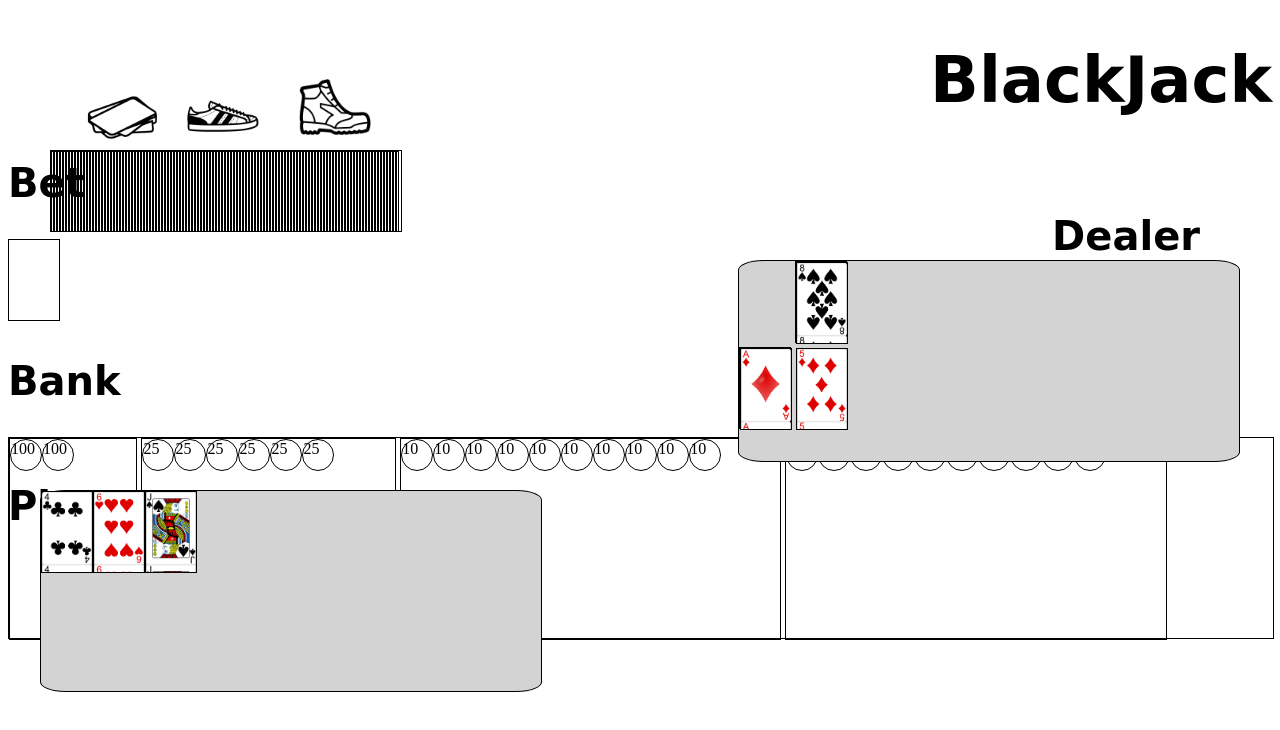
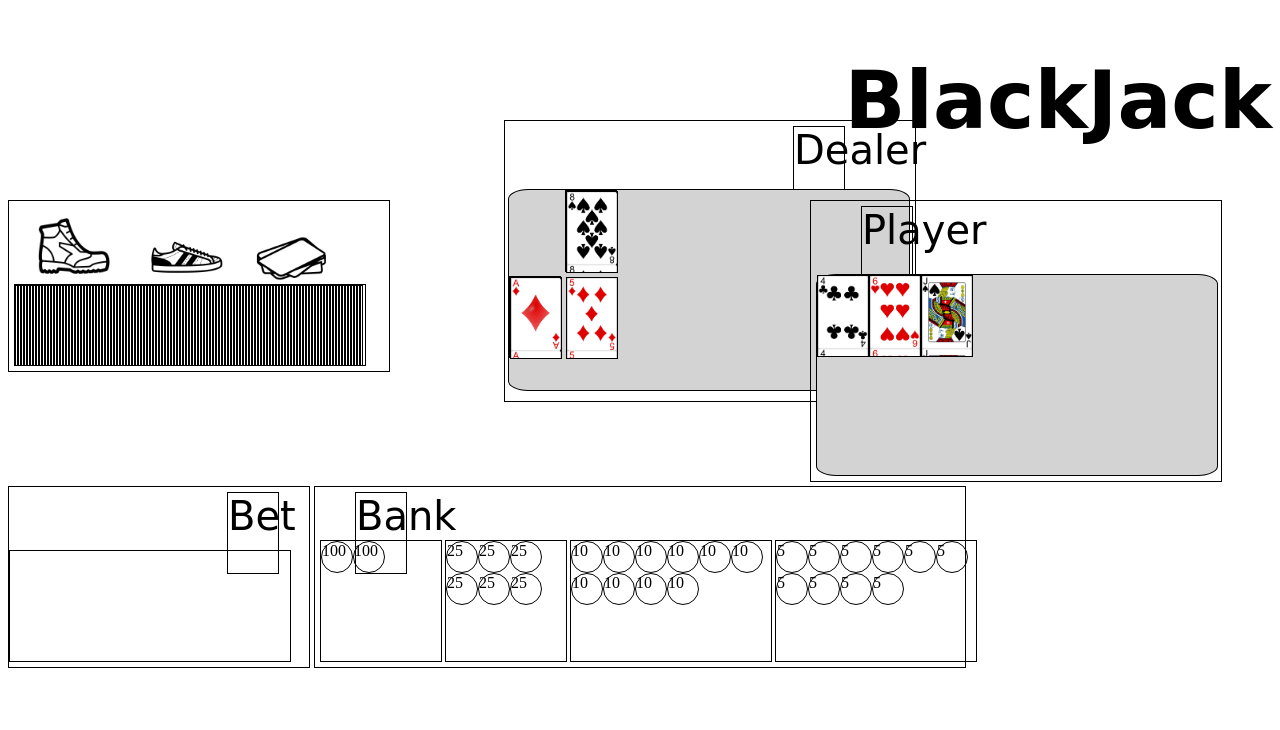
Before and after one commit to cardosi/cardosi.github.io, a plain HTML site: page index.html in a window 1280 px wide. Drawn offline with nearby package versions, Linux system fonts and the light colour scheme; a web font is replaced by a local one.

Commit message:
been working on styling, now I have all the elements in their relative position

```diff
--- a/index.html
+++ b/index.html
@@ -9,21 +9,29 @@
   </head>
   <body>
     <h1>BlackJack</h1>
+    <div id='shoeBox'>
       <img src='images/shoe.png' id='shoeImg' alt='Play With 6-Deck Shoe'>
       <img src='images/big_shoe.png' id='bigShoeImg' alt='Play With 8-Deck Shoe'>
       <img src='images/deck.png' id='deckImg' alt='Play With Single Deck'>
       <div id='shoe'></div>
-    <h2 id="dealer_head">Dealer</h2>
+    </div>
+    <div id='dealerBox'>
+      <div id="dealer_head">Dealer</div>
       <div id='dealer_hand'>
         <div id='dealer_down'></div>
         <div id='dealer_up'></div>
       </div>
-    <h2 id='player_head'>Player</h2>
+    </div>
+    <div id='playerBox'>
+      <div id='player_head'>Player</div>
       <div id='player_hand'></div>
-    <h2>Bet</h2>
+    </div>
+    <div id='betBox'>
+      <div id='bet_head'>Bet</div>
       <div id='bet'></div>
-    <h2>Bank</h2>
-    <div id='bank'>
+    </div>
+    <div id='bankBox'>
+    <div id='bank_head'>Bank</div>
       <div id='bank100'></div>
       <div id='bank25'></div>
       <div id='bank10'></div>
--- a/style.css
+++ b/style.css
@@ -1,7 +1,14 @@
+div {
+  height: 80px;
+  width: 50px;
+  border: 1px solid black;
+  display: inline-block;
+}
+
 h1 {
   text-align: right;
   font-family: 'Londrina Sketch', cursive;
-  font-size: 4em;
+  font-size: 5em;
 }
 
 h2 {
@@ -9,13 +16,22 @@ h2 {
   font-size: 2.5em;
 }
 
+/*SHOE ELEMENTS////////////////////////////////////////*/
+
+#shoeBox {
+  position: relative;
+  top: -110px;
+  width: 380px;
+  height: 170px;
+}
+
 #shoe {
   height: 80px;
   width: 350px;
   overflow: hidden;
   position: absolute;
-  top: 150px;
-  left: 50px;
+  bottom: 5px;
+  left: 5px;
 }
 
 
@@ -23,91 +39,148 @@ h2 {
   width: 80px;
   height: auto;
   position: absolute;
-  top: 67px;
-  left: 295px;
+  top: 5px;
+  left: 25px;
 }
 
 #shoeImg {
   width: 75px;
   height: auto;
   position: absolute;
-  top: 80px;
-  left: 185px;
+  top: 20px;
+  left: 140px;
 }
 
 #deckImg {
   width: 75px;
   height: auto;
   position: absolute;
-  top: 80px;
-  left: 85px;
+  top: 20px;
+  left: 245px;
 }
-
-#dealer_hand {
-  height: 200px;
-  width: 500px;
-  position: absolute;
-  right: 40px;
-  top: 260px;
-  background-color: lightgrey;
-  border-radius: 5%;
-}
-
-#dealer_head {
-  position: absolute;
-  top: 180px;
-  right: 80px;
-}
-
-#player_hand {
-  height: 200px;
-  width: 500px;
-  position: absolute;
-  left: 40px;
-  top: 490px;
-  background-color: lightgrey;
-  border-radius: 5%;
-}
-
-#player_head {
-  position: absolute;
-  top: 450px;
-
-}
-
-div {
-  height: 80px;
-  width: 50px;
-  border: 1px solid black;
-  display: inline-block;
-}
-
 
 .shoeCard {
   height: 80px;
   width: 1px;
 }
 
-#bank {
+/*/////////////////////////////////////////////////////////*/
+/*Dealer Elements//////////////////////////////////////////*/
+#dealerBox {
+  position: relative;
+  width: 410px;
+  height: 280px;
+  top: -80px;
+  right: -110px;
+}
+
+#dealer_head {
+  position: absolute;
+  top: 5px;
+  right: 70px;
+  font-family: 'Londrina Sketch', cursive;
+  font-size: 2.5em;
+}
+
+#dealer_hand {
   height: 200px;
-  width: 100%;
+  width: 400px;
+  position: absolute;
+  right: 5px;
+  bottom: 10px;
+  background-color: lightgrey;
+  border-radius: 5%;
+}
+/*/////////////////////////////////////////////////////////*/
+/*Player Elements//////////////////////////////////////////*/
+#playerBox {
+  position: relative;
+  height: 280px;
+  width: 410px;
+}
+
+#player_head {
+  position: absolute;
+  top: 5px;
+  left: 50px;
+  font-family: 'Londrina Sketch', cursive;
+  font-size: 2.5em;
+}
+
+#player_hand {
+  height: 200px;
+  width: 400px;
+  position: absolute;
+  left: 5px;
+  bottom: 5px;
+  background-color: lightgrey;
+  border-radius: 5%;
+}
+/*/////////////////////////////////////////////////////////*/
+/*Bet Elements/////////////////////////////////////////////*/
+#betBox {
+  position: relative;
+  width: 300px;
+  height: 180px;
+}
+
+#bet_head {
+  position: absolute;
+  top: 5px;
+  right: 30px;
+  font-family: 'Londrina Sketch', cursive;
+  font-size: 2.5em;
+}
+
+#bet {
+  height: 110px;
+  width: 280px;
+  position: absolute;
+  bottom: 5px;
+}
+/*/////////////////////////////////////////////////////////*/
+/*Bank Elements////////////////////////////////////////////*/
+#bankBox {
+  position: relative;
+  height: 180px;
+  width: 650px;
+}
+
+#bank_head {
+  position: absolute;
+  top: 5px;
+  left: 40px;
+  font-family: 'Londrina Sketch', cursive;
+  font-size: 2.5em;
 }
 
 #bank100 {
-  height: 200px;
-  width: 10%;
+  position: absolute;
+  bottom: 5px;
+  left: 5px;
+  height: 120px;
+  width: 120px;
 }
 #bank25 {
-  height: 200px;
-  width: 20%;
+  position: absolute;
+  bottom: 5px;
+  left: 130px;
+  height: 120px;
+  width: 120px;
 }
 #bank10 {
-  height: 200px;
-  width: 30%;
+  position: absolute;
+  bottom: 5px;
+  left: 255px;
+  height: 120px;
+  width: 200px;
 }
 #bank5 {
-  height: 200px;
-  width: 30%;
+  position: absolute;
+  bottom: 5px;
+  left: 460px;
+  height: 120px;
+  width: 200px;
 }
 
 .chip {
```
Lines whose indentation alone changed are shown as unchanged.
